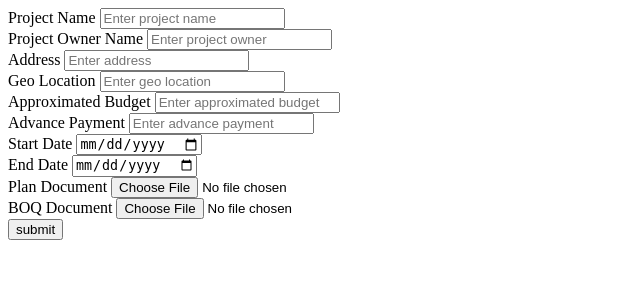
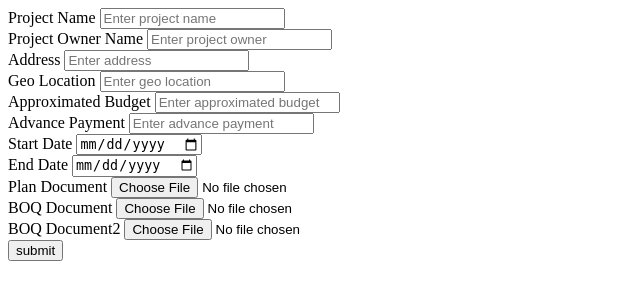
Before and after one commit to imalie/pro_tracker, a PHP site: page /project/project-create.php in a window 1280 px wide. Shown: the top 300 px of the page, without its empty margins (0-640 px from the left). Run offline with PHP 8.4, Linux system fonts and the light colour scheme.

Commit message:
no message

```diff
--- a/project/project-create.php
+++ b/project/project-create.php
@@ -143,6 +143,8 @@ if (isset($_POST['submit'])){
             <input type="file" name="plan_doc"><br>
             <label>BOQ Document </label>
             <input type="file" name="boq_doc"><br>
+            <label>BOQ Document2 </label>
+            <input type="file" name="boq_doc"><br>
             <input type="submit" name="submit" value="submit">
             <?php
             if (!(0 === count($validateError))){
```
